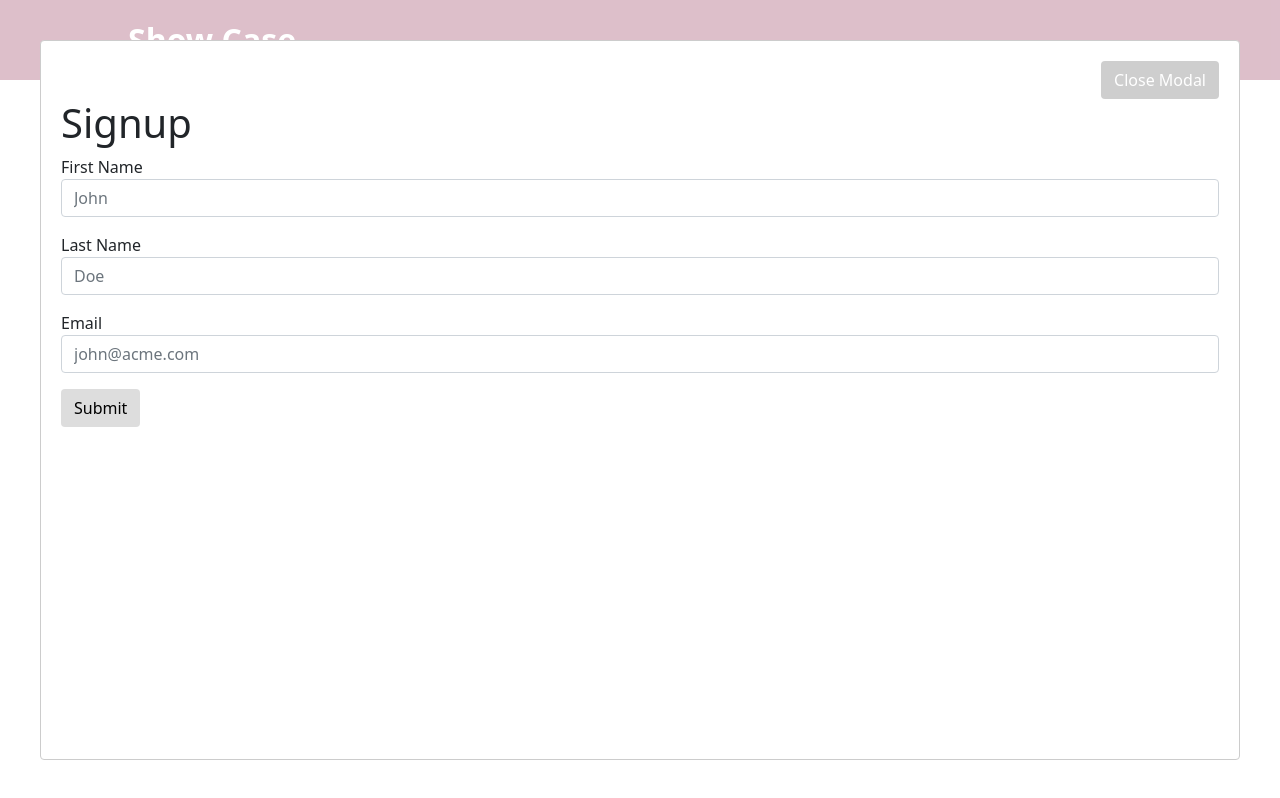
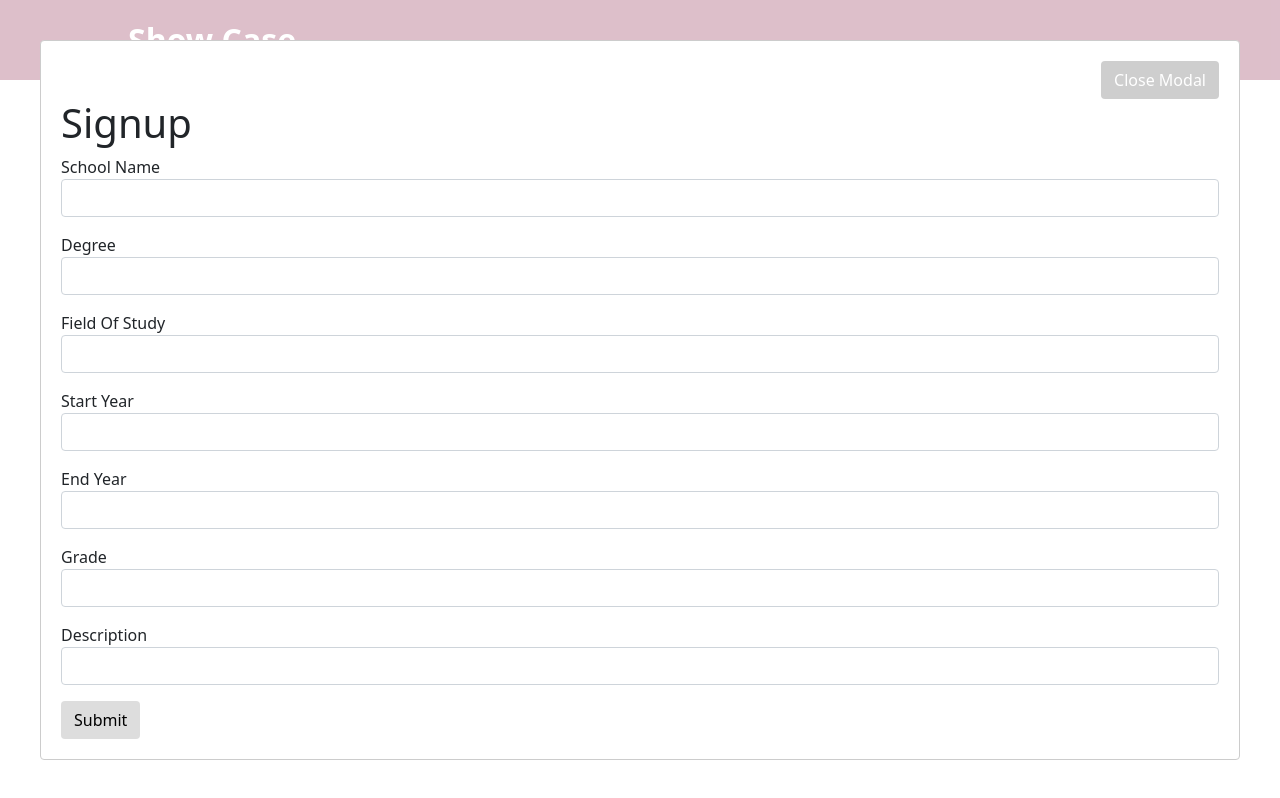
Before and after one commit to phaizt/showcase, a Next.js app: page /education in a window 1280 px wide. Both pictures are taken after a click on the button "Add new Education". Built offline with nearby package versions, Linux system fonts and the light colour scheme.

Commit message:
prepare form

```diff
--- a/components/pages/education/education.form.tsx
+++ b/components/pages/education/education.form.tsx
@@ -3,9 +3,13 @@ import { Formik, Field, Form, FormikHelpers } from "formik"
 import { Button } from "components/Form/Button"
 
 interface Values {
-    firstName: string
-    lastName: string
-    email: string
+    school: string
+    degree: string
+    field_of_study: string
+    start_year: string
+    end_year: string
+    grade: string
+    description: string
 }
 
 const App = () => {
@@ -14,9 +18,13 @@ const App = () => {
             <h1>Signup</h1>
             <Formik
                 initialValues={{
-                    firstName: "",
-                    lastName: "",
-                    email: "",
+                    school: "",
+                    degree: "",
+                    field_of_study: "",
+                    start_year: "",
+                    end_year: "",
+                    grade: "",
+                    description: "",
                 }}
                 onSubmit={(values: Values, { setSubmitting }: FormikHelpers<Values>) => {
                     setTimeout(() => {
@@ -27,18 +35,38 @@ const App = () => {
             >
                 <Form className="d-flex flex-column gap-3">
                     <div className="form-group">
-                        <label htmlFor="firstName">First Name</label>
-                        <Field className="form-control" id="firstName" name="firstName" placeholder="John" />
+                        <label htmlFor="school">School Name</label>
+                        <Field className="form-control" id="school" name="school" />
                     </div>
 
                     <div className="form-group">
-                        <label htmlFor="lastName">Last Name</label>
-                        <Field className="form-control" id="lastName" name="lastName" placeholder="Doe" />
+                        <label htmlFor="degree">Degree</label>
+                        <Field className="form-control" id="degree" name="degree" />
                     </div>
 
                     <div className="form-group">
-                        <label htmlFor="email">Email</label>
-                        <Field className="form-control" id="email" name="email" placeholder="john@acme.com" type="email" />
+                        <label htmlFor="field_of_study">Field Of Study</label>
+                        <Field className="form-control" id="field_of_study" name="field_of_study" />
+                    </div>
+
+                    <div className="form-group">
+                        <label htmlFor="start_year">Start Year</label>
+                        <Field className="form-control" id="start_year" name="start_year" />
+                    </div>
+
+                    <div className="form-group">
+                        <label htmlFor="end_year">End Year</label>
+                        <Field className="form-control" id="end_year" name="end_year" />
+                    </div>
+
+                    <div className="form-group">
+                        <label htmlFor="grade">Grade</label>
+                        <Field className="form-control" id="grade" name="grade" />
+                    </div>
+
+                    <div className="form-group">
+                        <label htmlFor="description">Description</label>
+                        <Field className="form-control" id="description" name="description" />
                     </div>
 
                     <div className="form-group">
```
